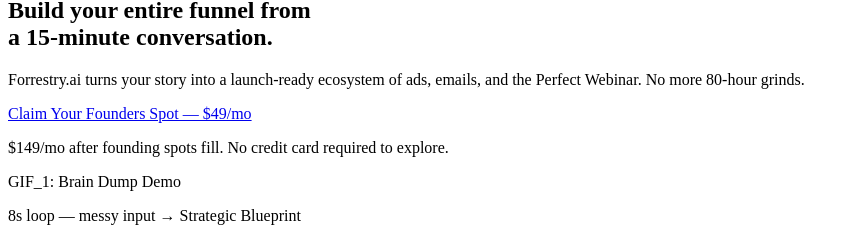
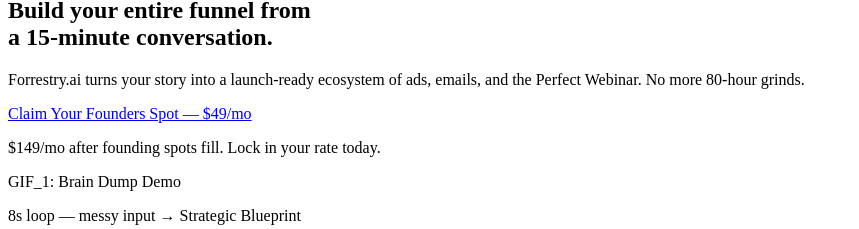
Before and after one commit to AGutierrez4/forrestry-website, a React (Vite) app: page / in a window 1280 px wide. Shown: the part 1218-1447 px from the top of the page, without its empty margins (0-859 px from the left). Built offline with nearby package versions, Linux system fonts and the light colour scheme; the HTML template or start-up script is replaced by a standard one.

Commit message:
Fix: remove stale 'no credit card' copy from CTAs — this is a direct purchase flow

```diff
--- a/src/components/company/CompanyCTA.tsx
+++ b/src/components/company/CompanyCTA.tsx
@@ -32,7 +32,7 @@
             Claim Your Founders Spot — $49/mo
           </a>
           <p className="text-muted/60 text-sm">
-            No credit card required to explore. Apply in 60 seconds.
+            Cancel anytime. Your founding rate stays locked forever.
           </p>
         </FadeUp>
       </div>
--- a/src/components/company/CompanyHero.tsx
+++ b/src/components/company/CompanyHero.tsx
@@ -39,7 +39,7 @@
             Claim Your Founders Spot — $49/mo
           </a>
           <p className="text-muted/60 text-sm">
-            $149/mo after founding spots fill. No credit card required to explore.
+            $149/mo after founding spots fill. Lock in your rate today.
           </p>
         </FadeUp>
 
```
